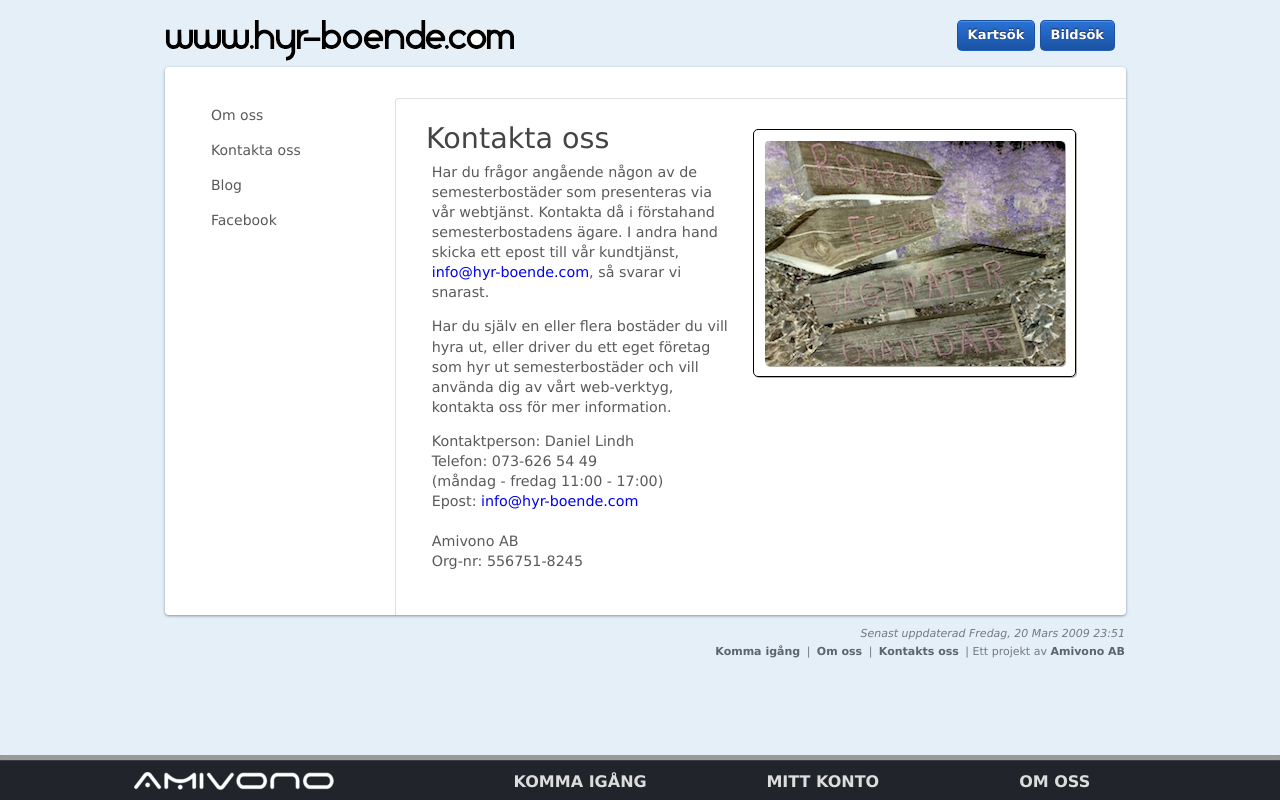
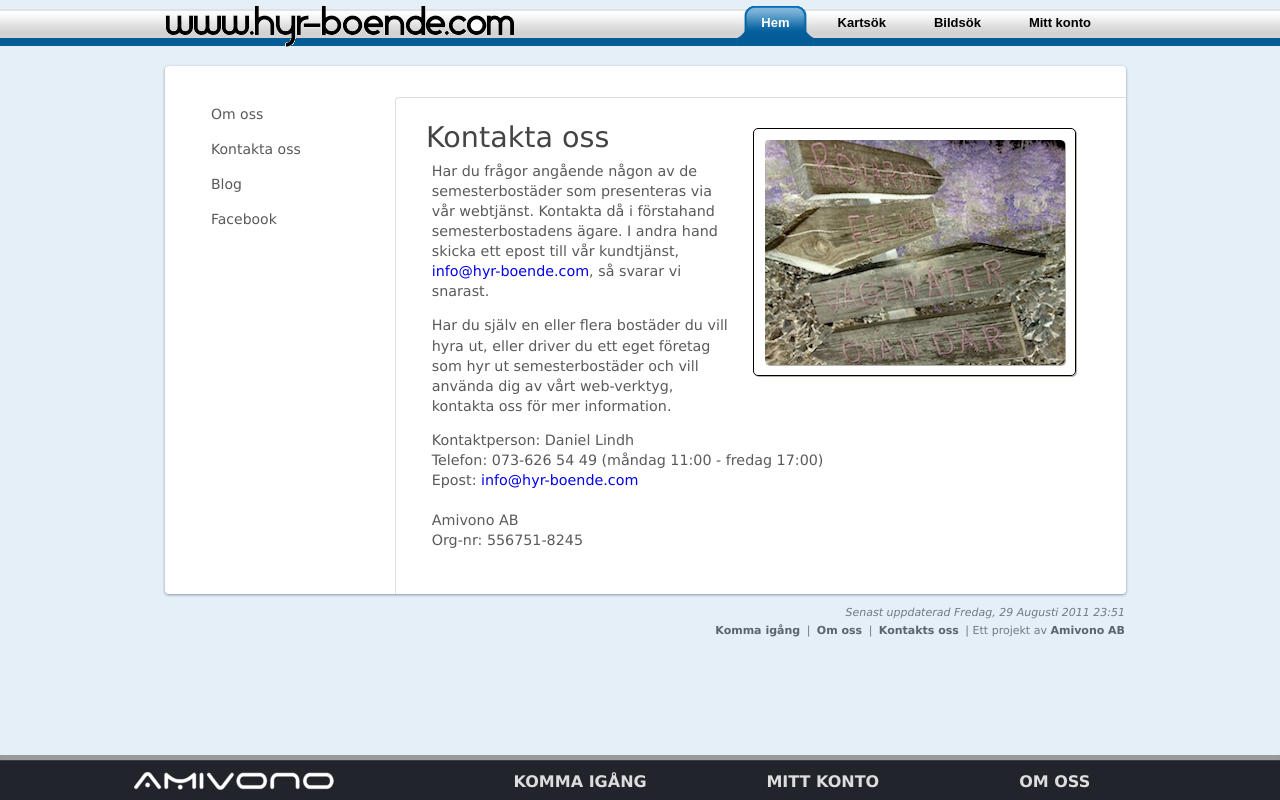
Before and after one commit to arlukin/homenet, a PHP site: page /contact-us.php in a window 1280 px wide. Run offline with PHP 8.4, Linux system fonts and the light colour scheme; grey boxes are pictures that could not be loaded.

Commit message:
Added tab-page menu on top of all pages.

```diff
--- a/html/about-us.php
+++ b/html/about-us.php
@@ -32,10 +32,10 @@
   </head>
 
   <body>
+
+    <?php include("include/header.php"); ?>
+
     <div id="wrap">
-
-      <?php include("include/header.php"); ?>
-
       <div id="leftcolumn">
         <div class="inner border">
           <ul>
--- a/html/blog.php
+++ b/html/blog.php
@@ -32,10 +32,10 @@
   </head>
 
   <body>
+
+    <?php include("include/header.php"); ?>
+
     <div id="wrap">
-
-      <?php include("include/header.php"); ?>
-
       <div id="leftcolumn">
         <div class="inner border flag">
           <ul>
--- a/html/company.php
+++ b/html/company.php
@@ -32,9 +32,10 @@
   </head>
 
   <body>
+
+    <?php include("include/header.php"); ?>
+
     <div id="wrap">
-
-      <?php include("include/header.php"); ?>
 
       <div id="leftcolumn">
         <div class="inner border">
--- a/html/contact-us.php
+++ b/html/contact-us.php
@@ -32,9 +32,10 @@
   </head>
 
   <body>
+
+    <?php include("include/header.php"); ?>
+
     <div id="wrap">
-
-      <?php include("include/header.php"); ?>
 
       <div id="main-area" class="border">
         <div id="leftcolumn">
@@ -68,8 +69,7 @@
 
           <p>
             Kontaktperson: Daniel Lindh<br>
-            Telefon: 073-626 54 49<br>
-            (måndag - fredag 11:00 - 17:00)<br>
+            Telefon: 073-626 54 49 (måndag 11:00 - fredag 17:00)<br>
             Epost: <a href="mailto:info@hyr-boende.com">info@hyr-boende.com</a><br>
             <br/>
             Amivono AB<br>
--- a/html/css/screen.css
+++ b/html/css/screen.css
@@ -65,6 +65,80 @@ GENERAL
 HEADER
 
 **/
+
+.glossyheader
+{
+	padding: 0;
+	margin: 0 ;
+	background: url(/images/tab/menub_bg.gif) repeat-x; /*tab background image path*/
+	height: 46px;
+  display: block;
+}
+
+.glossyheader div
+{
+	margin: 0 auto 0 auto;
+  width: 950px;
+}
+
+.glossyheader #logo
+{
+  float: left;
+  margin-right: 50px;
+  margin-top: 6px;
+}
+
+.glossyheader ul
+{
+  float: right;
+	list-style: none;
+  margin: 0;
+  padding: 0;
+  display: block;
+}
+
+.glossyheader li
+{
+	float: left;
+}
+
+.glossyheader li a
+{
+	float: left;
+	display: block;
+	color: #000;
+	text-decoration: none;
+	font-family: sans-serif;
+	font-size: 13px;
+	font-weight: bold;
+	padding: 0 0 0 16px; /*Padding to accomodate left tab image. Do not change*/
+	height: 46px;
+	line-height: 46px;
+	text-align: center;
+	cursor: pointer;
+}
+
+.glossyheader li a b
+{
+	float: left;
+	display: block;
+	padding: 0 24px 0 8px; /*Padding of menu items*/
+}
+
+.glossyheader li.current a,
+.glossyheader li a:hover
+{
+	color: #fff;
+	background: url(/images/tab/menub_hover_left.gif) no-repeat; /*left tab image path*/
+	background-position: left;
+}
+
+.glossyheader li.current a b,
+.glossyheader li a:hover b
+{
+	color: #fff;
+	background: url(/images/tab/menub_hover_right.gif) no-repeat right top; /*right tab image path*/
+}
 
 #header
 {
@@ -451,7 +525,7 @@ GALLERY
 #content #gallery
 {
   float: right;
-  margin: 20px 20px 60px 20px;
+  margin: 20px 20px 20px 20px;
   padding: 10px;
 }
 
--- a/html/include/footer.php
+++ b/html/include/footer.php
@@ -1,5 +1,5 @@
     <div id="footer">
-      <em>Senast uppdaterad Fredag, 20 Mars 2009 23:51</em>
+      <em>Senast uppdaterad Fredag, 29 Augusti 2011 23:51</em>
 
       <ul>
         <li><a href="">Komma igång</a> |</li>
--- a/html/include/header.php
+++ b/html/include/header.php
@@ -1,10 +1,14 @@
-    <header id="header">
-      <a href="/">
-        <img alt="www.hyr-boende.com" src="/images/www.hyr-boende.com.png">
-      </a>
+    <div class="glossyheader">
+      <div>
+        <a href="/" id="logo">
+          <img alt="www.hyr-boende.com" src="/images/www.hyr-boende.com.png">
+        </a>
 
-      <div style="float:right;">
-        <a href="/map.php" class="button">Kartsök</a>
-        <a href="/pictures.php" class="button">Bildsök</a>
+        <ul>
+          <li class="current"><a href="/"><b>Hem</b></a></li>
+          <li><a href="/map.php"><b>Kartsök</b></a></li>
+          <li><a href="/pictures.php"><b>Bildsök</b></a></li>
+          <li><a href="/my-account.php"><b>Mitt konto</b></a></li>
+        </ul>
       </div>
-    </header>
+    </div>
--- a/html/payments.php
+++ b/html/payments.php
@@ -32,9 +32,9 @@
   </head>
 
   <body>
+    <?php include("include/header.php"); ?>
+
     <div id="wrap">
-
-      <?php include("include/header.php"); ?>
 
       <div id="leftcolumn">
         <div class="inner border">
--- a/html/rental-accommodation.php
+++ b/html/rental-accommodation.php
@@ -32,9 +32,10 @@
   </head>
 
   <body>
+
+    <?php include("include/header.php"); ?>
+
     <div id="wrap">
-
-      <?php include("include/header.php"); ?>
 
       <div id="leftcolumn">
         <div class="inner border flag">
--- a/html/rentals.php
+++ b/html/rentals.php
@@ -32,9 +32,10 @@
   </head>
 
   <body>
+
+    <?php include("include/header.php"); ?>
+
     <div id="wrap">
-
-      <?php include("include/header.php"); ?>
 
       <div id="leftcolumn">
         <div class="inner border flag">
--- a/html/sveaborg.php
+++ b/html/sveaborg.php
@@ -81,9 +81,9 @@
 
   <body>
 
+    <?php include("include/header.php"); ?>
+
     <div id="wrap">
-
-      <?php include("include/header.php"); ?>
 
       <div id="leftcolumn">
         <div class="inner border flag">
```
Also changed, not shown: html/index.php (+4 -4 lines), CHANGELOG.md, README.md, html/images/tab/menub_bg.gif (added), html/images/tab/menub_hover_left.gif (added), html/images/tab/menub_hover_right.gif (added), html/images/tab/menupu_bg.gif (added), html/images/tab/menupu_hover_left.gif (added), html/images/tab/menupu_hover_right.gif (added).
